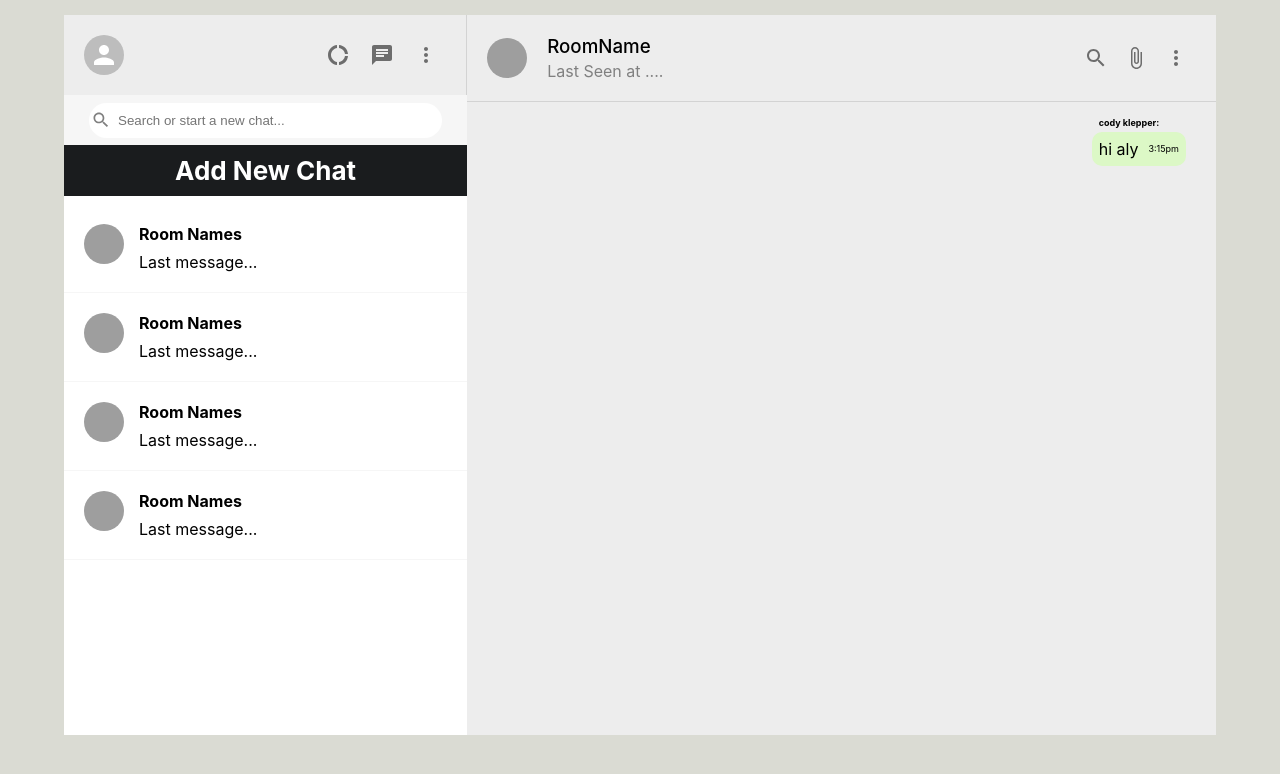
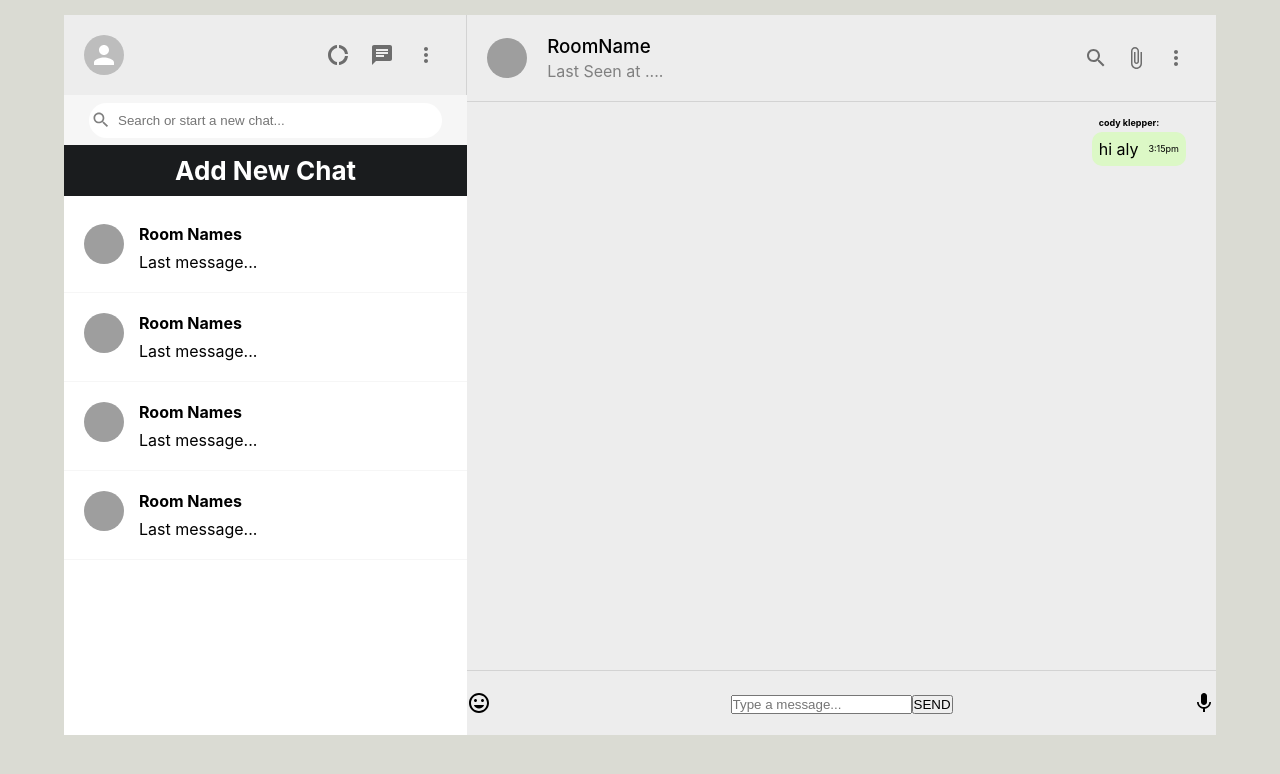
Before and after one commit to aklepper20/whatsapp, a React (Create React App) app: page / in a window 1280 px wide. Shown: the top 774 px of the page. Built offline with nearby package versions, Linux system fonts and the light colour scheme; grey boxes are pictures that could not be loaded.

Commit message:
adds icons to footer

```diff
--- a/src/components/Chat.js
+++ b/src/components/Chat.js
@@ -1,5 +1,7 @@
 import { SearchOutlined } from "@mui/icons-material";
+import InsertEmoticonIcon from "@mui/icons-material/InsertEmoticon";
 import AttachFileIcon from "@mui/icons-material/AttachFile";
+import MicIcon from "@mui/icons-material/Mic";
 import MoreVertIcon from "@mui/icons-material/MoreVert";
 import { Avatar, IconButton } from "@mui/material";
 import React, { useState, useEffect } from "react";
@@ -39,7 +41,17 @@ function Chat() {
           <TimeStamp>3:15pm</TimeStamp>
         </ChatMessage>
       </ChatBody>
-      <ChatFooter></ChatFooter>
+      <ChatFooter>
+        <InsertEmoticonIcon />
+        <MessageForm>
+          <MessageInput
+            type="text"
+            placeholder="Type a message..."
+          ></MessageInput>
+          <MessageSubmitBtn>SEND</MessageSubmitBtn>
+        </MessageForm>
+        <MicIcon />
+      </ChatFooter>
     </ChatContainer>
   );
 }
@@ -104,12 +116,23 @@ const ChatName = styled.span`
   font-weight: bold;
 `;
 
-const Message = styled.p``;
-const ChatFooter = styled.div``;
-
 const TimeStamp = styled.p`
   margin-left: 10px;
   margin-top: 4px;
   font-size: xx-small;
 `;
+
+const Message = styled.p``;
+const ChatFooter = styled.div`
+  display: flex;
+  justify-content: space-between;
+  align-items: center;
+  height: 65px;
+  border-top: 1px solid lightgray;
+`;
+
+const MessageForm = styled.form``;
+const MessageInput = styled.input``;
+const MessageSubmitBtn = styled.button``;
+
 export default Chat;
```
